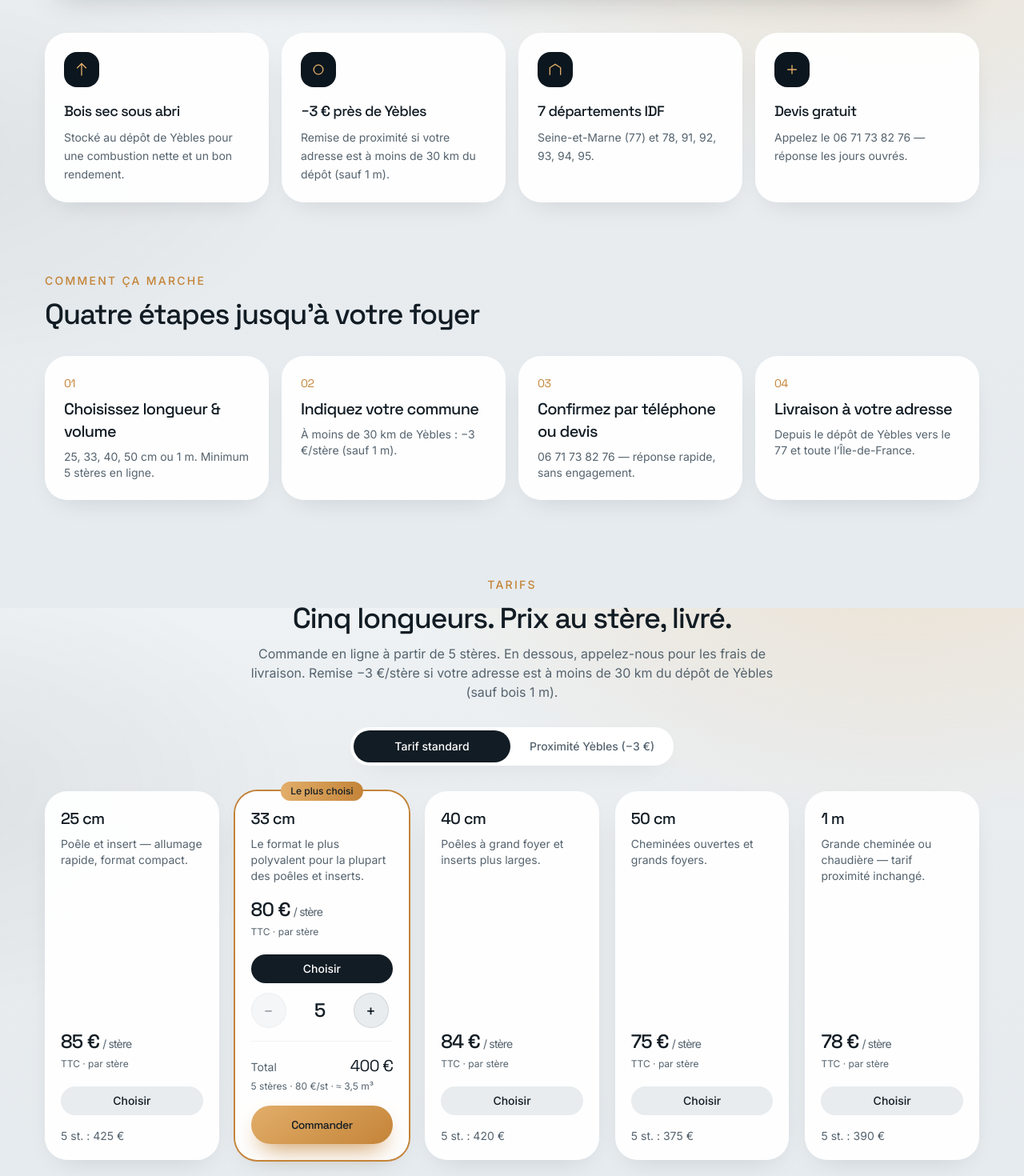
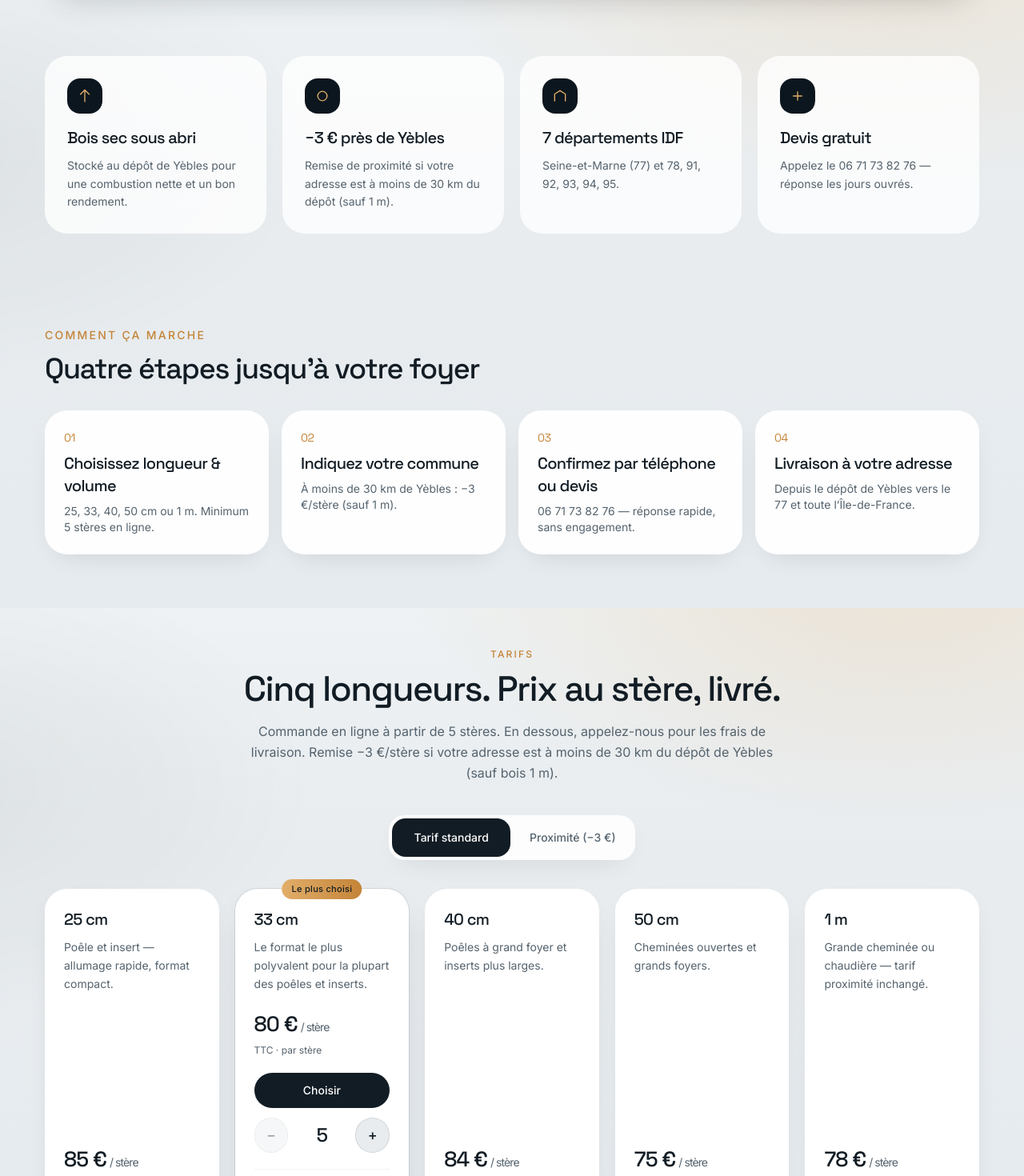
Before and after one commit to BlonXsss/gb-bois, a Next.js app in the folder web/: page / in a window 1280 px wide. Shown: the part 840-2310 px from the top of the page at 80% size. Built offline with nearby package versions, Linux system fonts and the light colour scheme.

Commit message:
Tighten section spacing and pricing card interaction styles
Refresh reassurance/pricing layout to match the updated Alpine design tokens while keeping 4.8 · 23 avis.

Co-authored-by: BlonXsss <BlonXsss@users.noreply.github.com>

```diff
--- a/web/src/components/Sections.tsx
+++ b/web/src/components/Sections.tsx
@@ -23,20 +23,20 @@ export function Reassurance() {
     <path key="4" d="M5 12h14M12 5v14" stroke="currentColor" strokeWidth="1.6" />,
   ];
   return (
-    <section className="section-pad site-width py-12">
-      <div className="grid gap-4 sm:grid-cols-2 lg:grid-cols-4">
+    <section className="section-pad site-width section-y">
+      <div className="grid gap-4 sm:grid-cols-2 lg:grid-cols-4 lg:gap-5">
         {business.reassurances.map((r, i) => (
-          <Reveal key={r.title}>
-            <article className="soft-card h-full p-6">
+          <Reveal key={r.title} className={`reveal-delay-${(i % 3) + 1}`}>
+            <article className="h-full rounded-[1.75rem] bg-white/80 p-6 sm:p-7">
               <IconBox>
                 <svg width="20" height="20" viewBox="0 0 24 24">
                   {icons[i]}
                 </svg>
               </IconBox>
-              <h3 className="font-display text-lg font-medium tracking-tightest">
+              <h3 className="font-display text-lg font-medium tracking-tightest sm:text-xl">
                 {r.title}
               </h3>
-              <p className="mt-2 text-sm leading-relaxed text-muted">{r.text}</p>
+              <p className="mt-2.5 text-sm leading-relaxed text-muted">{r.text}</p>
             </article>
           </Reveal>
         ))}
@@ -60,16 +60,14 @@ export function Pricing() {
   } = useOrder();
 
   return (
-    <section id="tarifs" className="section-pad site-width py-8 sm:py-14">
+    <section id="tarifs" className="section-pad site-width section-y">
       <Reveal>
-        <div className="mx-auto mb-8 max-w-2xl text-center">
-          <p className="text-sm font-medium uppercase tracking-[0.16em] text-amber">
-            Tarifs
-          </p>
-          <h2 className="mt-3 font-display text-3xl font-medium tracking-tightest text-ink sm:text-4xl">
+        <div className="mx-auto mb-10 max-w-2xl text-center">
+          <p className="eyebrow">Tarifs</p>
+          <h2 className="display-title mt-3">
             Cinq longueurs. Prix au stère, livré.
           </h2>
-          <p className="mt-3 text-muted">
+          <p className="display-lead mt-4">
             {business.minOrderNote} Remise −{business.nearDiscountEuros} €/stère
             si votre adresse est à moins de {business.nearDiscountKm} km du dépôt
             de Yèbles (sauf bois 1 m).
@@ -77,9 +75,9 @@ export function Pricing() {
         </div>
       </Reveal>
 
-      <div className="mb-8 flex justify-center">
+      <div className="mb-9 flex justify-center">
         <div
-          className="inline-grid grid-cols-2 gap-1 rounded-full bg-white p-1 shadow-soft"
+          className="inline-grid w-full max-w-md grid-cols-2 gap-1 rounded-[1.25rem] bg-white/90 p-1 shadow-soft sm:w-auto sm:max-w-none"
           role="group"
           aria-label="Tarif de proximité"
         >
@@ -87,7 +85,7 @@ export function Pricing() {
             type="button"
             aria-pressed={!nearDepot}
             onClick={() => setNearDepot(false)}
-            className={`rounded-full px-5 py-2.5 text-sm font-medium transition focus-visible:outline focus-visible:outline-2 focus-visible:outline-offset-2 focus-visible:outline-amber ${
+            className={`min-h-[48px] rounded-[1.05rem] px-4 py-2.5 text-sm font-medium transition focus-visible:outline focus-visible:outline-2 focus-visible:outline-offset-2 focus-visible:outline-amber sm:px-5 ${
               !nearDepot ? "bg-ink text-white" : "text-muted hover:text-ink"
             }`}
           >
@@ -97,16 +95,16 @@ export function Pricing() {
             type="button"
             aria-pressed={nearDepot}
             onClick={() => setNearDepot(true)}
-            className={`rounded-full px-5 py-2.5 text-sm font-medium transition focus-visible:outline focus-visible:outline-2 focus-visible:outline-offset-2 focus-visible:outline-amber ${
+            className={`min-h-[48px] rounded-[1.05rem] px-4 py-2.5 text-sm font-medium transition focus-visible:outline focus-visible:outline-2 focus-visible:outline-offset-2 focus-visible:outline-amber sm:px-5 ${
               nearDepot ? "bg-ink text-white" : "text-muted hover:text-ink"
             }`}
           >
-            Proximité Yèbles (−{business.nearDiscountEuros} €)
+            Proximité (−{business.nearDiscountEuros} €)
           </button>
         </div>
       </div>
 
-      <div className="grid gap-5 sm:grid-cols-2 lg:grid-cols-3 xl:grid-cols-5">
+      <div className="grid gap-4 sm:grid-cols-2 lg:grid-cols-3 xl:grid-cols-5 xl:gap-5">
         {business.lengths.map((opt) => {
           const active = opt.id === lengthId;
           const price = nearDepot ? opt.priceNearPerStere : opt.pricePerStere;
@@ -114,20 +112,22 @@ export function Pricing() {
           return (
             <Reveal key={opt.id}>
               <article
-                className={`soft-card relative flex h-full flex-col p-5 ${
-                  opt.popular ? "ring-2 ring-amber" : ""
-                }`}
+                className={`relative flex h-full flex-col rounded-[1.75rem] bg-white p-5 transition duration-300 sm:p-6 ${
+                  active ? "shadow-lift ring-1 ring-ink/10" : "shadow-soft"
+                } ${opt.popular && !active ? "ring-1 ring-amber/55" : ""}`}
               >
                 {opt.popular ? (
-                  <span className="absolute -top-3 left-1/2 -translate-x-1/2 rounded-full bg-gradient-to-r from-amber-light to-amber px-3 py-1 text-xs font-medium text-ink shadow-amber">
+                  <span className="absolute -top-3 left-1/2 -translate-x-1/2 rounded-full bg-gradient-to-r from-amber-light to-amber px-3 py-1 text-[11px] font-medium tracking-wide text-ink">
                     Le plus choisi
                   </span>
                 ) : null}
                 <h3 className="font-display text-xl font-medium tracking-tightest">
                   {opt.label}
                 </h3>
-                <p className="mt-2 flex-1 text-sm text-muted">{opt.useCase}</p>
-                <p className="mt-4 font-display text-2xl font-medium tracking-tightest">
+                <p className="mt-2.5 flex-1 text-sm leading-relaxed text-muted">
+                  {opt.useCase}
+                </p>
+                <p className="mt-5 font-display text-[1.65rem] font-medium tracking-tightest">
                   {formatEuro(price)}
                   <span className="ml-1 text-sm font-sans font-normal text-muted">
                     {business.priceUnitSuffix}
@@ -149,7 +149,7 @@ export function Pricing() {
                       setLengthId(opt.id);
                       setQty(qty);
                     }}
-                    className={`rounded-full px-4 py-2 text-sm font-medium transition focus-visible:outline focus-visible:outline-2 focus-visible:outline-offset-2 focus-visible:outline-amber ${
+                    className={`min-h-[44px] rounded-full px-4 py-2.5 text-sm font-medium transition focus-visible:outline focus-visible:outline-2 focus-visible:outline-offset-2 focus-visible:outline-amber ${
                       active
                         ? "bg-ink text-white"
                         : "bg-page text-ink hover:bg-ink/5"
@@ -161,7 +161,7 @@ export function Pricing() {
                 </div>
 
                 {active ? (
-                  <div className="mt-4 border-t border-ink/5 pt-4">
+                  <div className="mt-5 border-t border-ink/5 pt-4">
                     <div className="flex items-baseline justify-between">
                       <span className="text-sm text-muted">Total</span>
                       <span className="font-display text-xl tracking-tightest">
```
